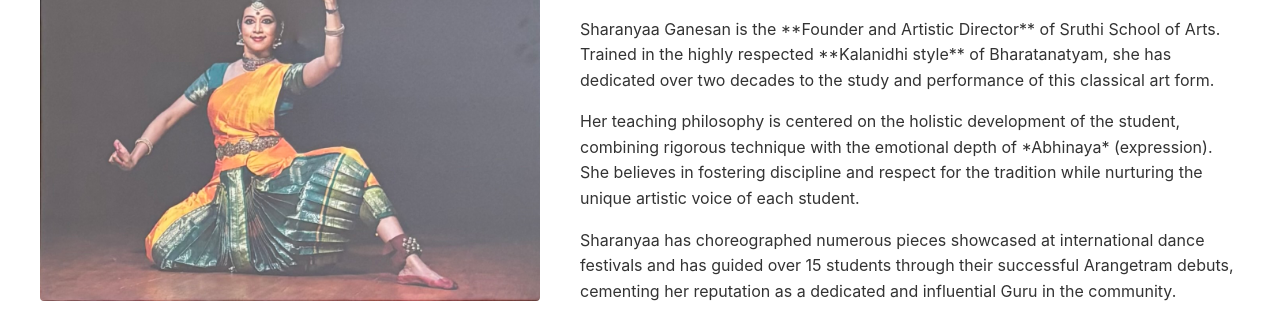
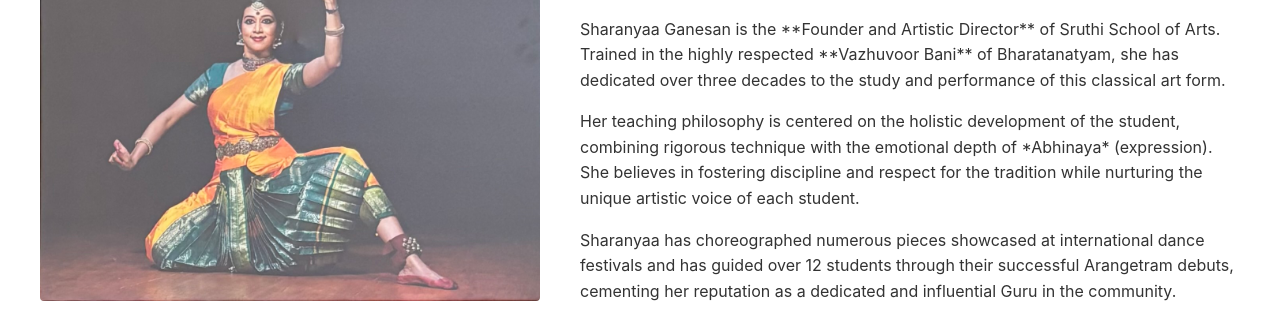
Before and after one commit to sruthidanceschool/sruthidanceschool.github.io, a plain HTML site: page director.html in a window 1280 px wide. Shown: the part 456-772 px from the top of the page. Drawn offline with Linux system fonts and the light colour scheme.

Commit message:
Update director.html

```diff
--- a/director.html
+++ b/director.html
@@ -144,9 +144,9 @@
 
         <div class="main-content" style="flex: 2;">
             <h2 style="color: var(--bright-pink); font-size: 2.2em; margin-bottom: 20px;">Sharanyaa Ganesan's Vision</h2>
-            <p style="margin-bottom: 15px; line-height: 1.6;">Sharanyaa Ganesan is the **Founder and Artistic Director** of Sruthi School of Arts. Trained in the highly respected **Kalanidhi style** of Bharatanatyam, she has dedicated over two decades to the study and performance of this classical art form.</p>
+            <p style="margin-bottom: 15px; line-height: 1.6;">Sharanyaa Ganesan is the **Founder and Artistic Director** of Sruthi School of Arts. Trained in the highly respected **Vazhuvoor Bani** of Bharatanatyam, she has dedicated over three decades to the study and performance of this classical art form.</p>
             <p style="margin-bottom: 15px; line-height: 1.6;">Her teaching philosophy is centered on the holistic development of the student, combining rigorous technique with the emotional depth of *Abhinaya* (expression). She believes in fostering discipline and respect for the tradition while nurturing the unique artistic voice of each student.</p>
-            <p style="margin-bottom: 15px; line-height: 1.6;">Sharanyaa has choreographed numerous pieces showcased at international dance festivals and has guided over 15 students through their successful Arangetram debuts, cementing her reputation as a dedicated and influential Guru in the community.</p>
+            <p style="margin-bottom: 15px; line-height: 1.6;">Sharanyaa has choreographed numerous pieces showcased at international dance festivals and has guided over 12 students through their successful Arangetram debuts, cementing her reputation as a dedicated and influential Guru in the community.</p>
         </div>
         </div>
     </section>
```
